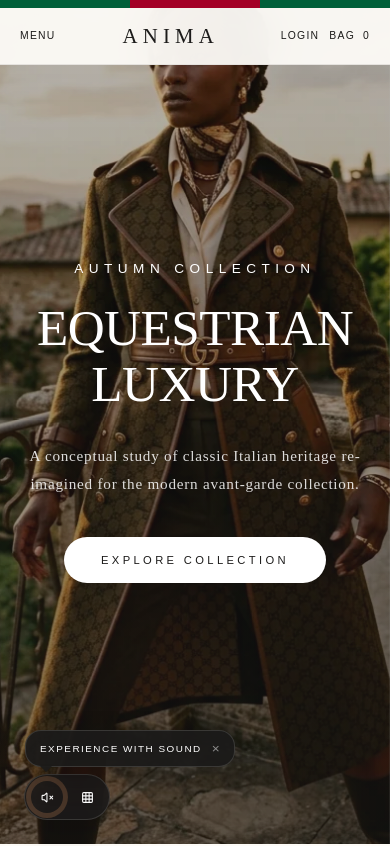
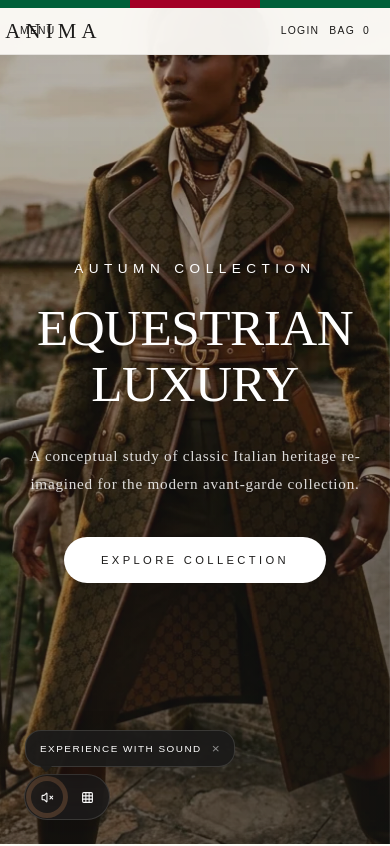
Before and after one commit to apoorv-xs/Maison-Anima, a React (Vite) app: page / in a window 390 px wide. Shown: the top 846 px of the page. Built offline with nearby package versions, Linux system fonts and the light colour scheme; a web font is replaced by a local one.

Commit message:
Center brand logo mathematically on mobile viewports using absolute positioning

```diff
--- a/src/index.css
+++ b/src/index.css
@@ -1046,16 +1046,23 @@
         display: inline-block !important;
     }
     .header-container {
-        display: grid;
-        grid-template-columns: auto 1fr auto;
+        display: flex;
+        justify-content: space-between;
         align-items: center;
         padding: 16px 20px;
+        position: relative;
     }
     .brand-logo {
+        position: absolute;
+        left: 0;
+        right: 0;
+        margin: 0 auto;
+        width: max-content;
+        text-align: center;
         font-size: 1.3rem !important;
         letter-spacing: 0.25em !important;
-        margin-left: 0.25em !important;
-        justify-self: center;
+        padding-left: 0.25em;
+        margin-left: 0 !important;
     }
     .nav-item {
         font-size: 0.65rem !important;
```
